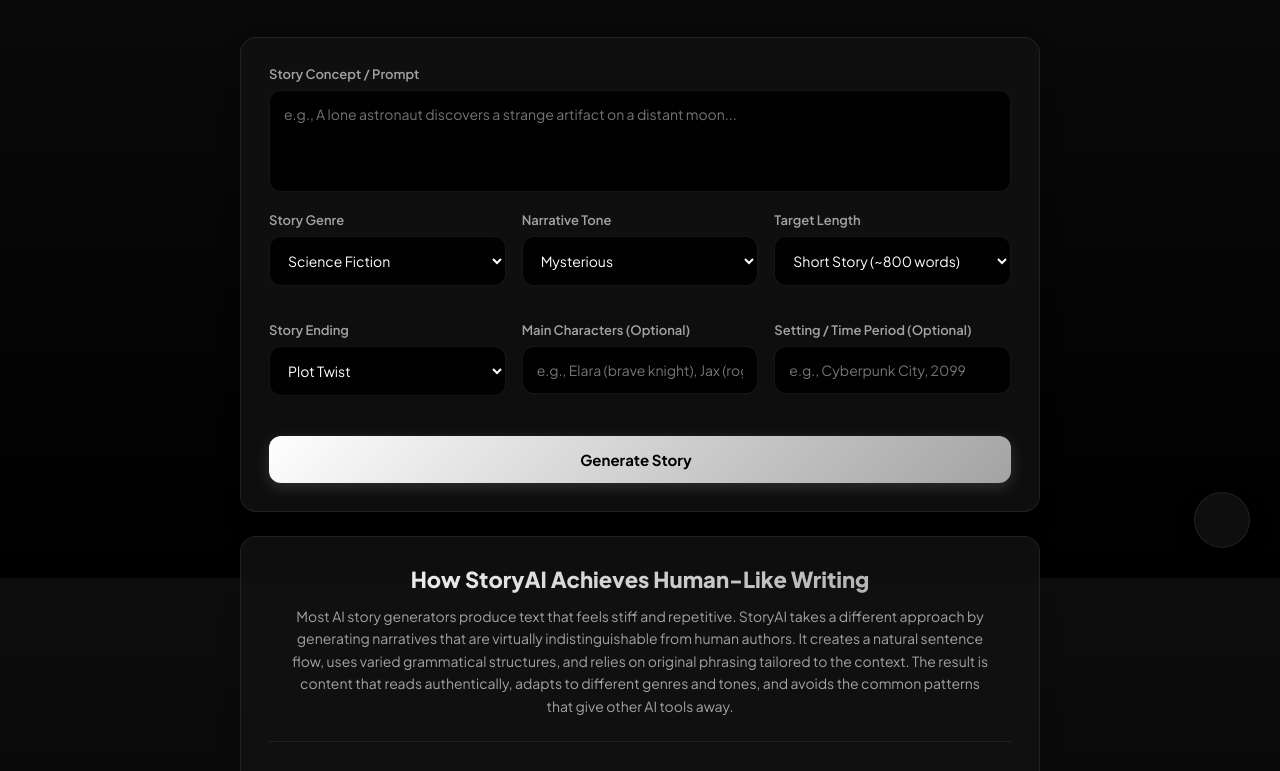
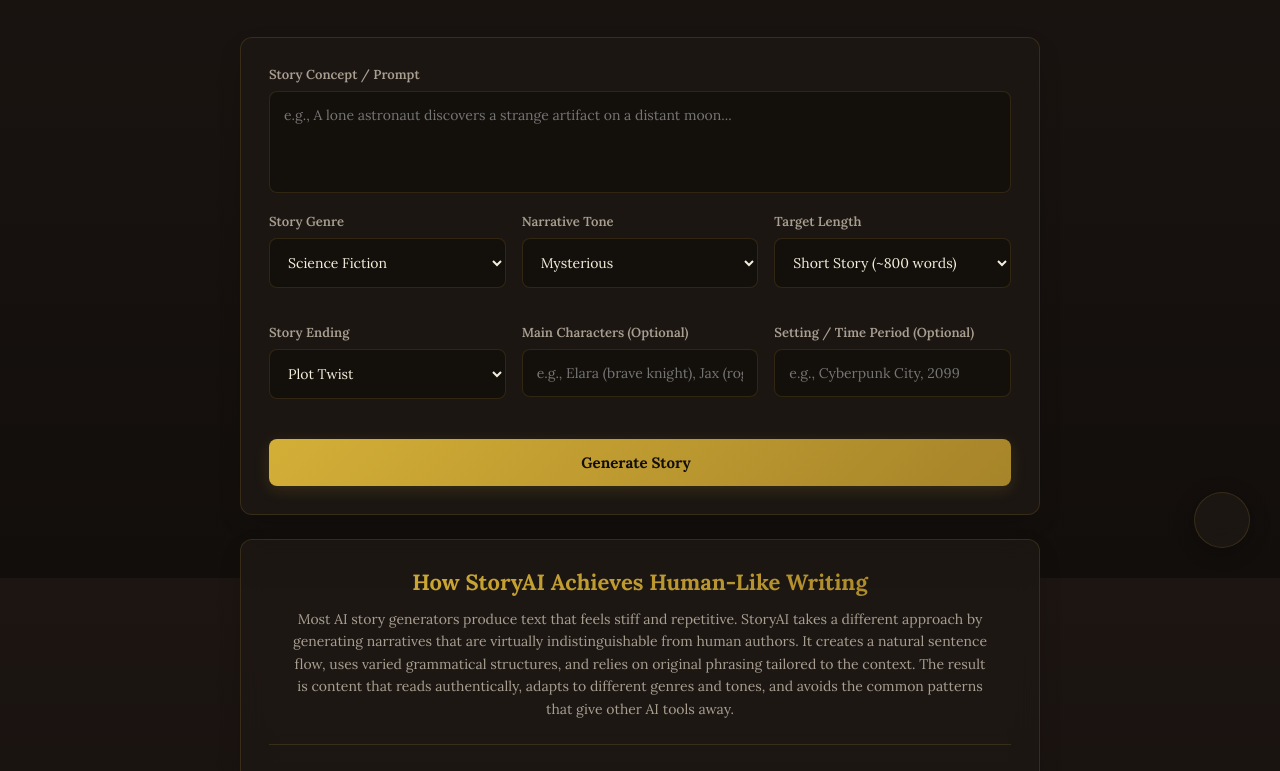
Before and after one commit to arnavaditya2007-ux/AI-Story-Writer-No-Login-Unlimited-Free, a plain HTML site: page index.html in a window 1280 px wide. Shown: the part 222-993 px from the top of the page. Drawn offline with nearby package versions, Linux system fonts and the light colour scheme.

Commit message:
style: apply Dark Academia theme and Lora serif font

```diff
--- a/index.html
+++ b/index.html
@@ -8,7 +8,7 @@
     <!-- Google Fonts -->
     <link rel="preconnect" href="https://fonts.googleapis.com">
     <link rel="preconnect" href="https://fonts.gstatic.com" crossorigin>
-    <link href="https://fonts.googleapis.com/css2?family=Plus+Jakarta+Sans:wght@300;400;500;600;700;800&display=swap" rel="stylesheet">
+    <link href="https://fonts.googleapis.com/css2?family=Lora:ital,wght@0,400;0,500;0,600;0,700;1,400&display=swap" rel="stylesheet">
     <!-- Lucide Icons -->
     <script src="https://unpkg.com/lucide@latest"></script>
     <link rel="stylesheet" href="style.css">
--- a/style.css
+++ b/style.css
@@ -1,34 +1,34 @@
 :root {
-    /* Dark Theme default variables - Pure Black Vibe */
-    --bg-app: #000000;
-    --bg-gradient: linear-gradient(180deg, #0d0d0d 0%, #000000 100%);
-    --card-bg: rgba(18, 18, 18, 0.8);
-    --border-color: rgba(255, 255, 255, 0.08);
-    --text-primary: #ffffff;
-    --text-secondary: #a3a3a3;
-    --input-bg: rgba(0, 0, 0, 0.9);
-    --primary: #ffffff;
-    --primary-gradient: linear-gradient(135deg, #ffffff 0%, #a3a3a3 100%);
-    --primary-glow: rgba(255, 255, 255, 0.15);
-    --btn-text: #000000;
-
-    --radius-lg: 16px;
-    --radius-md: 12px;
-    --radius-sm: 8px;
+    /* Dark Academia Theme default variables */
+    --bg-app: #120e0c;
+    --bg-gradient: linear-gradient(180deg, #1c1512 0%, #120e0c 100%);
+    --card-bg: rgba(30, 24, 21, 0.85);
+    --border-color: rgba(212, 175, 55, 0.15);
+    --text-primary: #f4eedc;
+    --text-secondary: #a89f91;
+    --input-bg: rgba(20, 15, 12, 0.95);
+    --primary: #d4af37;
+    --primary-gradient: linear-gradient(135deg, #d4af37 0%, #a68429 100%);
+    --primary-glow: rgba(212, 175, 55, 0.15);
+    --btn-text: #120e0c;
+
+    --radius-lg: 12px;
+    --radius-md: 8px;
+    --radius-sm: 4px;
 }
 
 body.light-theme {
-    /* Light Theme variables */
-    --bg-app: #f1f5f9;
-    --bg-gradient: linear-gradient(135deg, #f8fafc 0%, #e2e8f0 100%);
-    --card-bg: rgba(255, 255, 255, 0.95);
-    --border-color: rgba(15, 23, 42, 0.08);
-    --text-primary: #0f172a;
-    --text-secondary: #475569;
+    /* Light Academia Theme variables */
+    --bg-app: #f9f6f0;
+    --bg-gradient: linear-gradient(135deg, #fdfbf7 0%, #f0ebd8 100%);
+    --card-bg: rgba(255, 255, 255, 0.9);
+    --border-color: rgba(92, 58, 33, 0.15);
+    --text-primary: #3d2b1f;
+    --text-secondary: #6e5c4f;
     --input-bg: rgba(255, 255, 255, 1);
-    --primary: #2563eb;
-    --primary-gradient: linear-gradient(135deg, #2563eb 0%, #7c3aed 100%);
-    --primary-glow: rgba(37, 99, 235, 0.2);
+    --primary: #8b3a2b;
+    --primary-gradient: linear-gradient(135deg, #8b3a2b 0%, #5c2014 100%);
+    --primary-glow: rgba(139, 58, 43, 0.15);
     --btn-text: #ffffff;
 }
 
@@ -42,7 +42,7 @@
     background: var(--bg-gradient);
     background-attachment: fixed;
     color: var(--text-primary);
-    font-family: 'Plus Jakarta Sans', sans-serif;
+    font-family: 'Lora', serif;
     min-height: 100vh;
     display: flex;
     justify-content: center;
```
